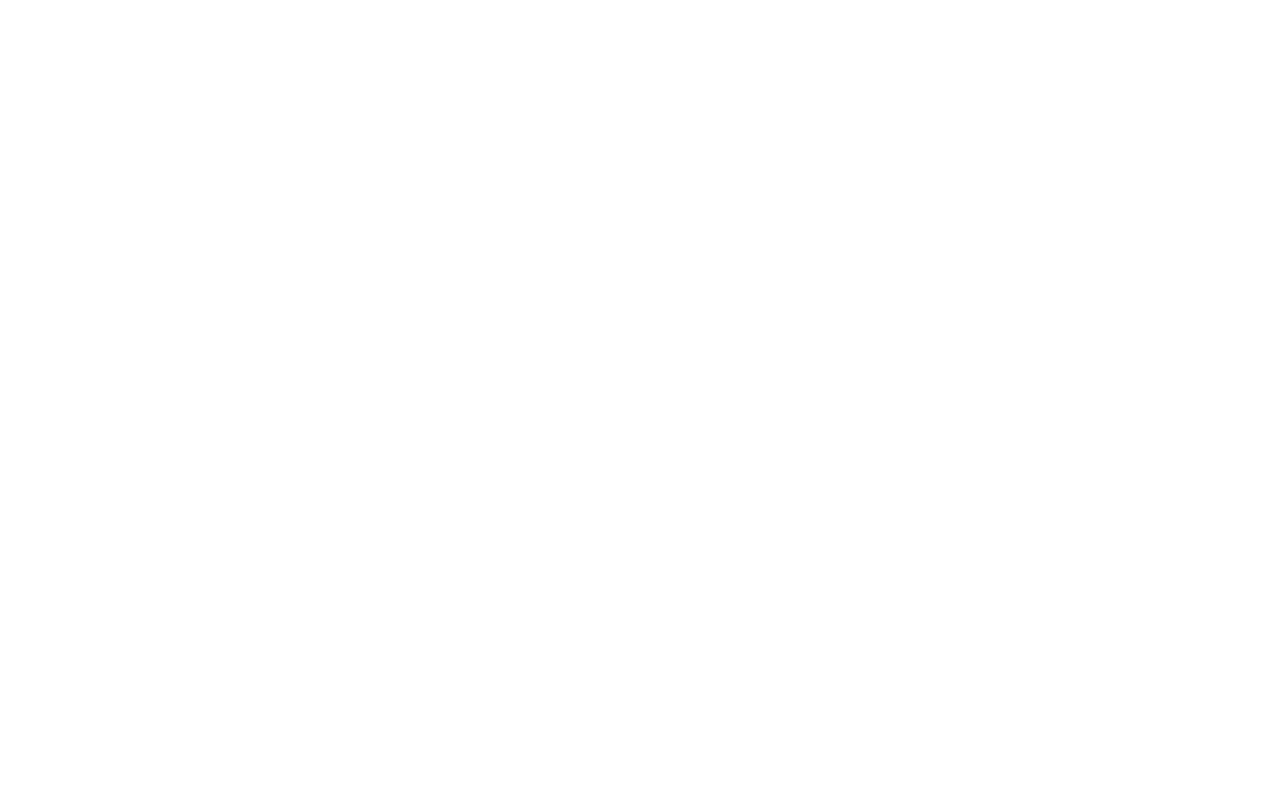
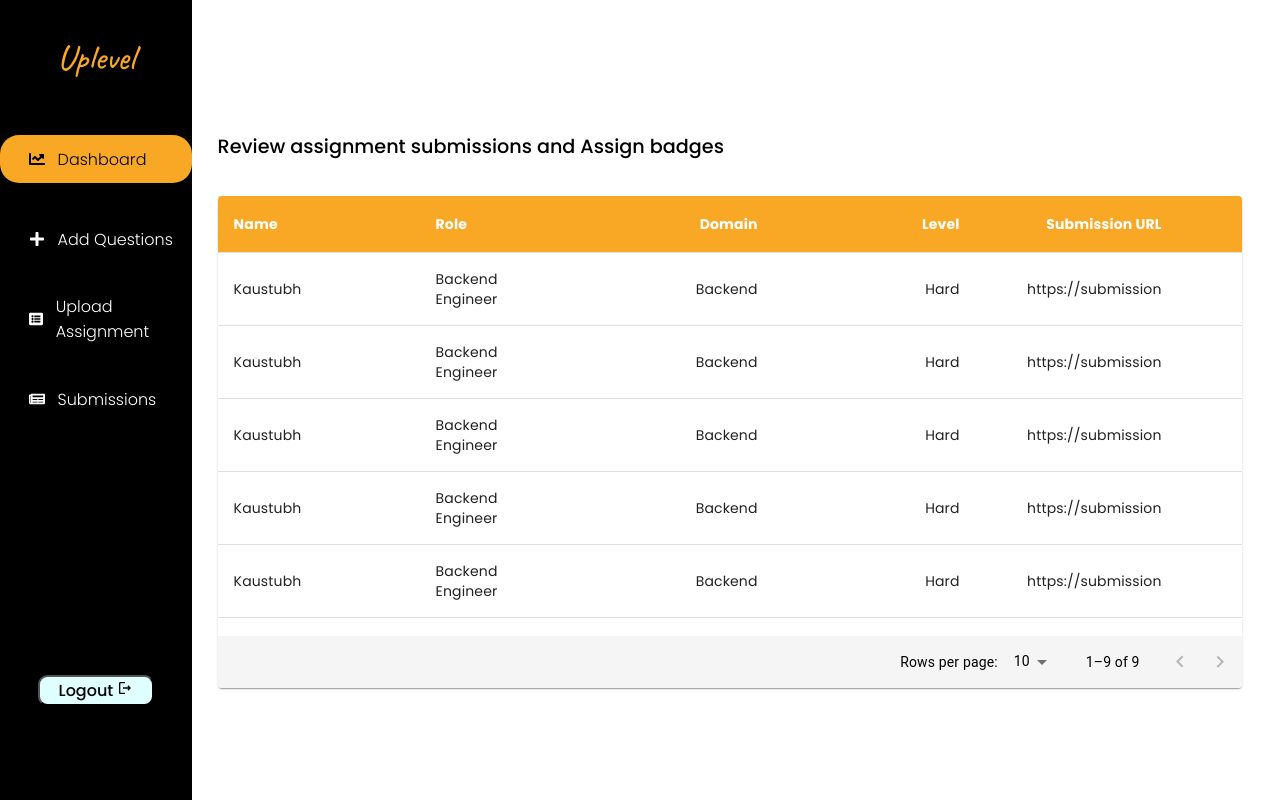
Before and after one commit to kaustubhpardhi/uplevel-admin, a React (Create React App) app: page /submission in a window 1280 px wide. Before the commit this address had no page. Built offline with nearby package versions, Linux system fonts and the light colour scheme.

Commit message:
feat: assign badges to students based on their perf

```diff
--- a/src/App.js
+++ b/src/App.js
@@ -5,6 +5,8 @@ import { Routes, Route } from "react-router-dom";
 import Test from "./components/test/test";
 import Assignment from "./components/assignment/assignment";
 import Success from "./components/success/success";
+import Submission from "./components/submission/submission";
+import Badge from "./components/badge/badge";
 
 function App() {
   return (
@@ -15,6 +17,8 @@ function App() {
         <Route path="/assignment" element={<Assignment />} />
         <Route path="/test" element={<Test />} />
         <Route path="/success" element={<Success />} />
+        <Route path="/submission" element={<Submission />} />
+        <Route path="/badge" element={<Badge />} />
       </Routes>
     </div>
   );
--- /dev/null
+++ b/src/components/badge/badge.css
@@ -0,0 +1,54 @@
+.badge-container {
+  display: flex;
+  flex-direction: column;
+  gap: 3%;
+  margin-top: 3%;
+}
+.badge-heading {
+  font-family: poppins;
+  font-size: x-large;
+  font-weight: 500;
+}
+.badge-para {
+  font-family: poppins;
+  font-size: large;
+  font-weight: 300;
+}
+.badge-dropdown {
+  display: flex;
+  flex-direction: column;
+  height: 40%;
+  gap: 5%;
+}
+.label {
+  font-family: poppins;
+  font-weight: 200;
+}
+.badges-drp {
+  width: 50%;
+  height: 10%;
+  font-family: poppins;
+  font-weight: 400;
+  font-size: medium;
+}
+.add-badge {
+  width: 20%;
+  height: 10%;
+  font-family: poppins;
+  border-radius: 0.5rem;
+  box-shadow: 2px 2px 0px 0px #000;
+}
+.submit-badge {
+  height: 10%;
+}
+.submit-badge-btn {
+  width: 30%;
+  height: 50%;
+  border-radius: 0.6rem;
+  font-size: medium;
+  font-weight: 600;
+  box-shadow: 3px 3px 0px 0px #000;
+  background-color: #f9a826;
+  color: white;
+  font-family: poppins;
+}
--- /dev/null
+++ b/src/components/badge/badge.js
@@ -0,0 +1,60 @@
+import Navbar from "../navbar/navbar";
+import { useState } from "react";
+import axios from "axios";
+import { useLocation, useNavigate, Link } from "react-router-dom";
+import "./badge.css";
+
+const Badge = () => {
+  const [badges, setBadges] = useState([]);
+  const [numOptions, setNumOptions] = useState(0);
+
+  console.log(badges);
+  const { state } = useLocation();
+  const rowDetails = state && state.rowDetails;
+  console.log(rowDetails);
+
+  const handleAddOption = () => {
+    // Get the selected badge option from the dropdown
+    const selectedBadge = document.getElementById("badge-dropdown").value;
+    // Add the selected badge to the badges array
+    setBadges((prevBadges) => [...prevBadges, selectedBadge]);
+    setNumOptions(numOptions + 1);
+  };
+
+  return (
+    <div className="container">
+      <Navbar />
+      <div className="badge-container">
+        <div className="badge-heading">
+          <span className="badge-title">
+            Assign badges based on the performance 📍
+          </span>
+        </div>
+        <div className="badge-para">
+          <span className="badge-para-title">
+            Select badges from the dropdown
+          </span>
+        </div>
+        <div className="badge-dropdown">
+          <span className="label">Select Badges</span>
+          <select id="badge-dropdown" className="badges-drp">
+            <option value="choose">Choose</option>
+            <option value="fininja">Frontend Ninja</option>
+            <option value="bninja">Backend Ninja</option>
+            <option value="rdev">Rockstar Dev</option>
+            <option value="cc">Clean Coder</option>
+          </select>
+          <button className="add-badge" onClick={handleAddOption}>
+            Add Badge
+          </button>
+          <span>{numOptions} badges added</span>
+        </div>
+        <div className="submit-badge">
+          <button className="submit-badge-btn">Assign Badges</button>
+        </div>
+      </div>
+    </div>
+  );
+};
+
+export default Badge;
--- a/src/components/navbar/navbar.js
+++ b/src/components/navbar/navbar.js
@@ -61,7 +61,7 @@ function Navbar() {
         </div>
         <div
           className={`nav-item ${activeItem === 3 ? "active" : ""}`}
-          onClick={() => handleItemClick(3, "/submissions")}
+          onClick={() => handleItemClick(3, "/submission")}
         >
           <FaNewspaper />
           <p className="nav-item-title">Submissions</p>
--- /dev/null
+++ b/src/components/submission/submission.css
@@ -0,0 +1,22 @@
+.container-submission {
+  display: flex;
+  flex-direction: row;
+  gap: 2%;
+}
+.submission-table {
+  display: flex;
+  flex-direction: column;
+  justify-content: center;
+  gap: 2%;
+  width: 80%;
+}
+.table-head {
+}
+.heading-cell {
+  background-color: aqua;
+}
+.submission-heading {
+  font-family: poppins;
+  font-weight: 500;
+  font-size: larger;
+}
--- /dev/null
+++ b/src/components/submission/submission.js
@@ -0,0 +1,230 @@
+import "./submission.css";
+import { useState } from "react";
+import Navbar from "../navbar/navbar";
+import axios from "axios";
+import Paper from "@mui/material/Paper";
+import Table from "@mui/material/Table";
+import TableBody from "@mui/material/TableBody";
+import TableCell from "@mui/material/TableCell";
+import TableContainer from "@mui/material/TableContainer";
+import TableHead from "@mui/material/TableHead";
+import TablePagination from "@mui/material/TablePagination";
+import TableRow from "@mui/material/TableRow";
+import { useNavigate } from "react-router-dom";
+const columns = [
+  { id: "name", label: "Name", minWidth: 170 },
+  { id: "role", label: "Role", minWidth: 100 },
+  {
+    id: "domain",
+    label: "Domain",
+    minWidth: 190,
+    align: "right",
+    format: (value) => value.toLocaleString("en-US"),
+  },
+  {
+    id: "level",
+    label: "Level",
+    minWidth: 170,
+    align: "right",
+    format: (value) => value.toLocaleString("en-US"),
+  },
+  {
+    id: "url",
+    label: "Submission URL",
+    minWidth: 170,
+    align: "right",
+    format: (value) => value.toFixed(2),
+  },
+  {
+    id: "badges",
+    label: "Assign Badges",
+    minWidth: 170,
+    align: "right",
+    format: (value) => value.toFixed(2),
+  },
+];
+
+function createData(name, role, domain, level, url) {
+  return { name, role, domain, level, url };
+}
+
+const rows = [
+  createData(
+    "Kaustubh",
+    "Backend Engineer",
+    "Backend",
+    "Hard",
+    "https://submission"
+  ),
+  createData(
+    "Kaustubh",
+    "Backend Engineer",
+    "Backend",
+    "Hard",
+    "https://submission"
+  ),
+  createData(
+    "Kaustubh",
+    "Backend Engineer",
+    "Backend",
+    "Hard",
+    "https://submission"
+  ),
+  createData(
+    "Kaustubh",
+    "Backend Engineer",
+    "Backend",
+    "Hard",
+    "https://submission"
+  ),
+  createData(
+    "Kaustubh",
+    "Backend Engineer",
+    "Backend",
+    "Hard",
+    "https://submission"
+  ),
+  createData(
+    "Kaustubh",
+    "Backend Engineer",
+    "Backend",
+    "Hard",
+    "https://submission"
+  ),
+  createData(
+    "Kaustubh",
+    "Backend Engineer",
+    "Backend",
+    "Hard",
+    "https://submission"
+  ),
+  createData(
+    "Kaustubh",
+    "Backend Engineer",
+    "Backend",
+    "Hard",
+    "https://submission"
+  ),
+  createData(
+    "Kaustubh",
+    "Backend Engineer",
+    "Backend",
+    "Hard",
+    "https://submission"
+  ),
+];
+function Submission() {
+  const navigate = useNavigate();
+  const [page, setPage] = useState(0);
+  const [rowsPerPage, setRowsPerPage] = useState(10);
+
+  const handleChangePage = (event, newPage) => {
+    setPage(newPage);
+  };
+
+  const handleChangeRowsPerPage = (event) => {
+    setRowsPerPage(+event.target.value);
+    setPage(0);
+  };
+  const handleAssignBadges = (row) => {
+    console.log(row);
+    navigate("/badge", { state: { rowDetails: row } });
+  };
+
+  return (
+    <div className="container-submission">
+      <Navbar />
+      <div className="submission-table">
+        <div className="submission-heading">
+          <p>Review assignment submissions and Assign badges</p>
+        </div>
+        <Paper sx={{ width: "100%", overflow: "hidden" }}>
+          <TableContainer sx={{ maxHeight: 440 }}>
+            <Table
+              stickyHeader
+              aria-label="sticky table"
+              className="table-head"
+            >
+              <TableHead>
+                <TableRow>
+                  {columns.map((column) => (
+                    <TableCell
+                      key={column.id}
+                      align={column.align}
+                      style={{
+                        minWidth: column.minWidth,
+                        backgroundColor: "#f9a826", // Set your desired background color
+                        color: "#ffffff", // Set the text color
+                        fontWeight: "bold",
+                        fontFamily: "poppins", // Set the font weight
+                      }}
+                    >
+                      {column.label}
+                    </TableCell>
+                  ))}
+                </TableRow>
+              </TableHead>
+              <TableBody>
+                {rows
+                  .slice(page * rowsPerPage, page * rowsPerPage + rowsPerPage)
+                  .map((row) => {
+                    return (
+                      // Inside the TableRow in the TableBody
+                      <TableRow
+                        hover
+                        role="checkbox"
+                        tabIndex={-1}
+                        key={row.code}
+                      >
+                        {columns.map((column) => {
+                          const value = row[column.id];
+                          return (
+                            <TableCell
+                              key={column.id}
+                              align={column.align}
+                              style={{
+                                fontFamily: "poppins",
+                              }}
+                            >
+                              {column.id === "badges" ? (
+                                <button
+                                  variant="contained"
+                                  color="primary"
+                                  onClick={() => handleAssignBadges(row)}
+                                >
+                                  Assign Badges
+                                </button>
+                              ) : column.format && typeof value === "number" ? (
+                                column.format(value)
+                              ) : (
+                                value
+                              )}
+                            </TableCell>
+                          );
+                        })}
+                      </TableRow>
+                    );
+                  })}
+              </TableBody>
+            </Table>
+          </TableContainer>
+          <TablePagination
+            rowsPerPageOptions={[10, 25, 100]}
+            component="div"
+            count={rows.length}
+            rowsPerPage={rowsPerPage}
+            page={page}
+            onPageChange={handleChangePage}
+            onRowsPerPageChange={handleChangeRowsPerPage}
+            style={{
+              backgroundColor: "whitesmoke",
+              color: "black",
+              fontFamily: "",
+            }}
+          />
+        </Paper>
+      </div>
+    </div>
+  );
+}
+export default Submission;
```
